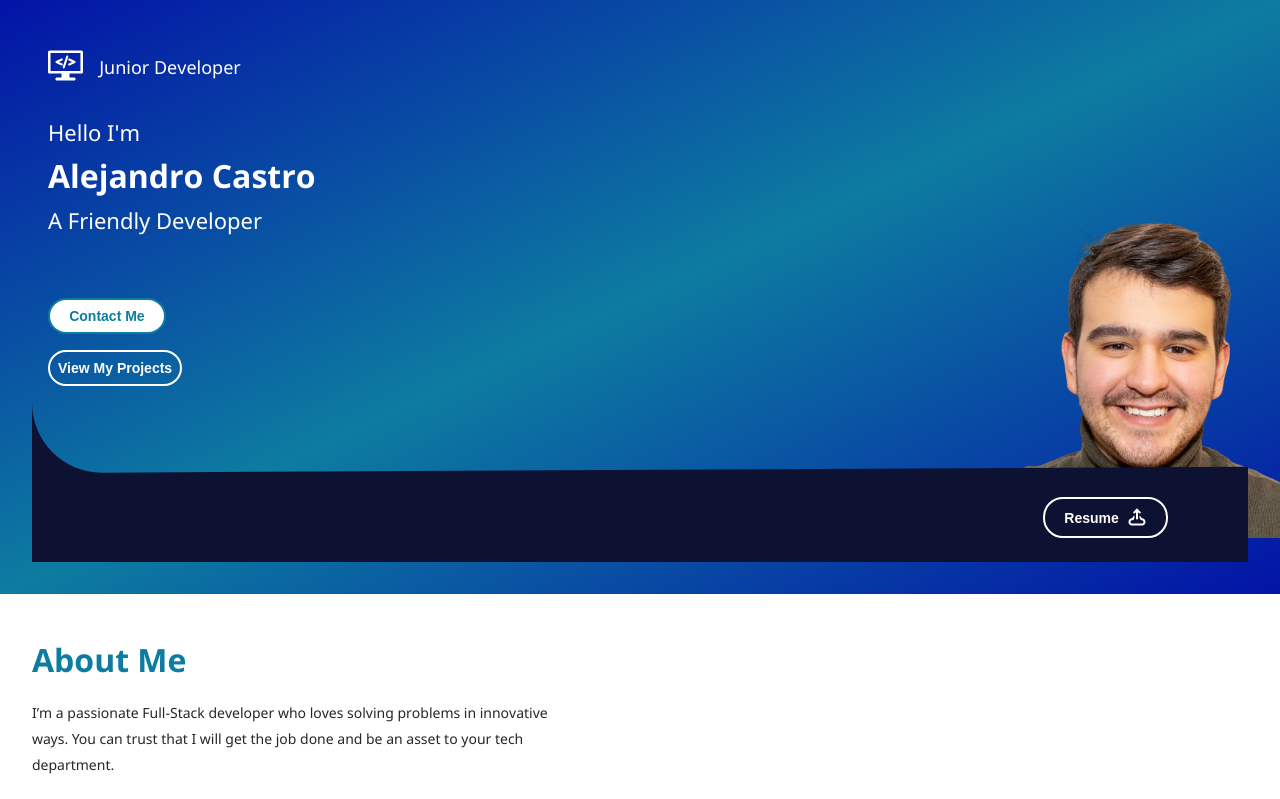
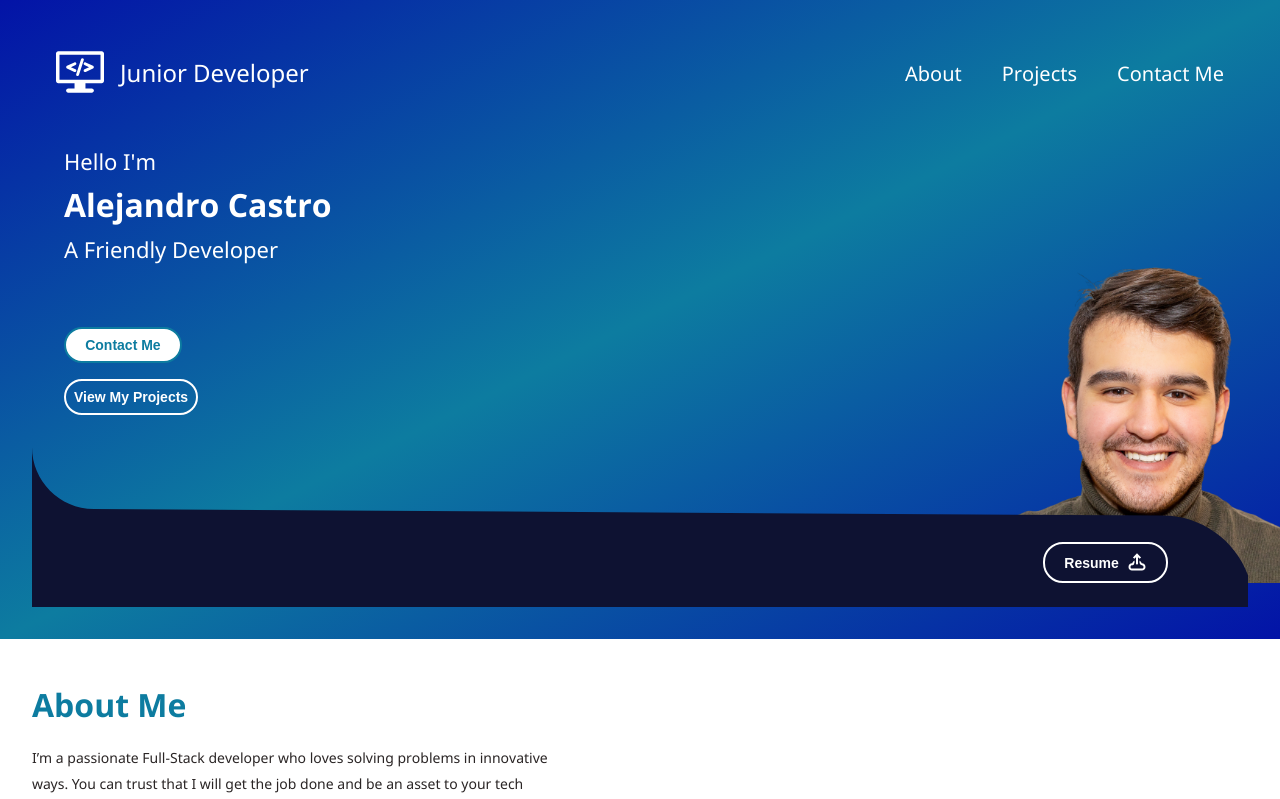
Before and after one commit to alejo2198/portfolio, a React (Create React App) app: page / in a window 1280 px wide. Shown: the top 799 px of the page. Built offline with nearby package versions, Linux system fonts and the light colour scheme.

Commit message:
create tablet Nav with updated stylings

```diff
--- a/src/components/Header/Header.module.scss
+++ b/src/components/Header/Header.module.scss
@@ -9,9 +9,7 @@
     overflow: hidden;
     color:white;
 
-    @include tablet{
-        padding: $medium-spacing;
-    }
+
     @include desktop{
         padding: $large-spacing;
     }
@@ -22,6 +20,9 @@
         padding: $small-spacing;
         display:flex;
         flex-direction: column;
+        @include tablet{
+            padding: $large-spacing;
+        }
     }
 
     &__button-container{
@@ -41,7 +42,9 @@
         background-image: url('../../assets/design/rectangle.svg');
         background-repeat: no-repeat;
         background-size: cover;
-
+        @include tablet{
+            background-image: url('../../assets/design/rectangle-tablet.svg');
+        }
     }
 
     //HEADER ELEMENTS
--- a/src/components/Navigation/NavBar/NavBar.js
+++ b/src/components/Navigation/NavBar/NavBar.js
@@ -38,11 +38,14 @@ const NavBar = () => {
                 <p className={classes['logo__text']}>Junior Developer</p>
             </div>
             {isMobile && <HamburgerMenu/>}
-            <ul className={classes['nav__links']}>
-                <li><a href="/">About</a></li>
-                <li><a href="/">Projects</a></li>
-                <li><a href="/">Contact Me</a></li>
-            </ul>
+            {!isMobile &&
+                <ul className={classes['nav__links']}>
+                    <li className={classes['nav__link-container']}><a  className={classes['nav__link']} href="/">About</a></li>
+                    <li className={classes['nav__link-container']}><a  className={classes['nav__link']} href="/">Projects</a></li>
+                    <li className={classes['nav__link-container']}><a  className={classes['nav__link']} href="/">Contact Me</a></li>
+                </ul>
+            }
+
         </nav>
     );
 };
--- a/src/components/Navigation/NavBar/Navbar.module.scss
+++ b/src/components/Navigation/NavBar/Navbar.module.scss
@@ -3,22 +3,45 @@
 
 .nav{
     position: relative;
+    display:flex;
+    justify-content: space-between;
+    align-items: center;
+    padding:0 $small-spacing;
+    @include tablet{
+        padding:0 $medium-spacing
+    }
     &__links{
-        display:none;
+       display:flex;
+       gap:$extra-large-spacing;
+       list-style: none;
     }
+
+    &__link{
+        color:white;
+        text-decoration: none;
+        @include tablet{
+            @include styleText($t-nav-link-fs,400)
+        }
+     }
 }
 .logo{
     display: flex;
     align-items: center;
-    padding: $small-spacing;
+    padding: $small-spacing 0;
 
     &__icon{
         height:2.2rem;
         margin-right: $small-spacing;
+        @include tablet{
+            height: 3rem;
+        }
     }
 
     &__text{
         font-size: $m-logo-fs;
+        @include tablet{
+            font-size: $t-logo-fs;
+        }
     }
 
 }
```
Also changed, not shown: src/assets/design/hamburger-rectangle.svg (deleted), src/assets/design/rectangle-tablet.svg (added).
